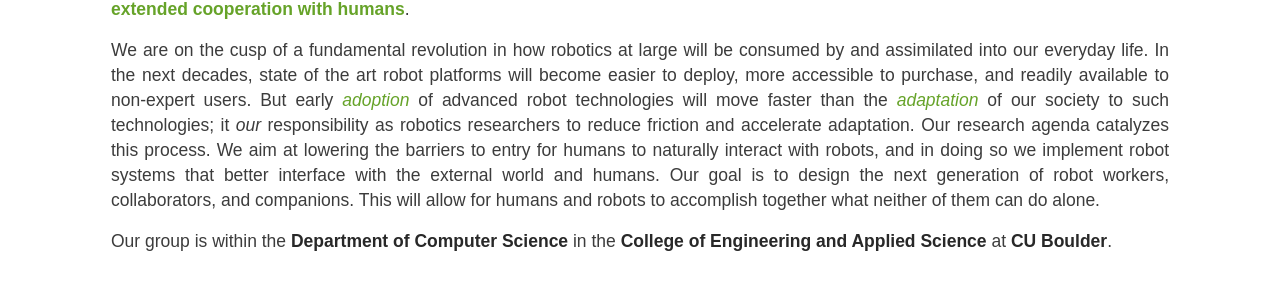
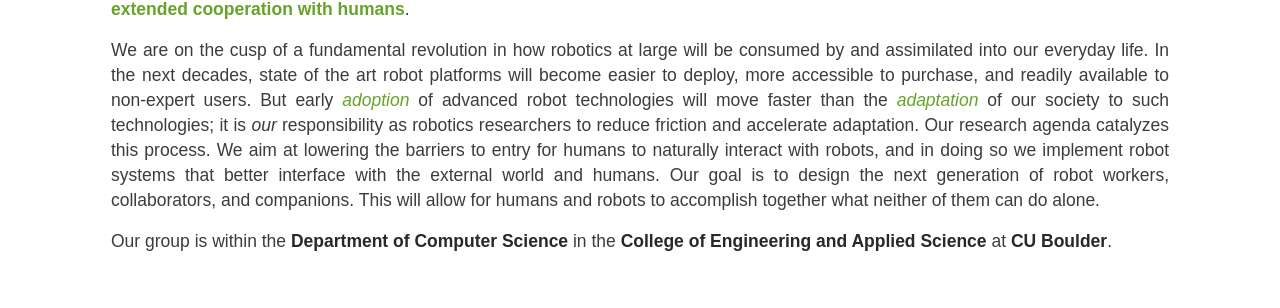
Before and after one commit to HIRO-group/HIRO-group.github.io, a Jekyll site: the page built from index.html, in a window 1280 px wide and 900 px high, scrolled down 517 px. Shown: the part 221-529 px from the top of the window. Built offline with Jekyll 4.4.1, drawn with Linux system fonts in a browser that asks for light colours; nearby versions of some CDN libraries; some web fonts are replaced.

Commit message:
Minor fix

```diff
--- a/index.html
+++ b/index.html
@@ -5,7 +5,7 @@ type: research
 Welcome to the **H**uman **I**nteraction and **RO**botics [**HIRO**] Group!! Our work lies at the intersection of research in human-robot interaction, artificial intelligence and robot control & planning with the goal of **developing robot technologies that enable close, natural, and extended cooperation with humans**{:.color-banner}.
 
 We are on the cusp of a fundamental revolution in how robotics at large will be consumed by and assimilated into our everyday life. In the next decades, state of the art robot platforms will become easier to deploy, more accessible to purchase, and readily available to non-expert users.
-But early _adoption_{:.color-banner} of advanced robot technologies will move faster than the _adaptation_{:.color-banner} of our society to such technologies; it _our_ responsibility as robotics researchers to reduce friction and accelerate adaptation.
+But early _adoption_{:.color-banner} of advanced robot technologies will move faster than the _adaptation_{:.color-banner} of our society to such technologies; it is _our_ responsibility as robotics researchers to reduce friction and accelerate adaptation.
 Our research agenda catalyzes this process.
 We aim at lowering the barriers to entry for humans to naturally interact with robots, and in doing so we implement robot systems that better interface with the external world and humans.
 Our goal is to design the next generation of robot workers, collaborators, and companions. This will allow for humans and robots to accomplish together what neither of them can do alone.
```
